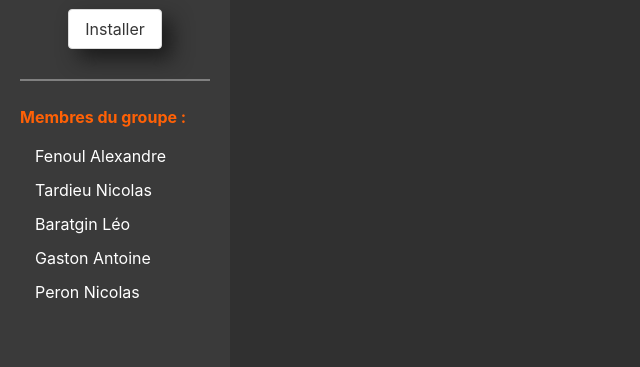
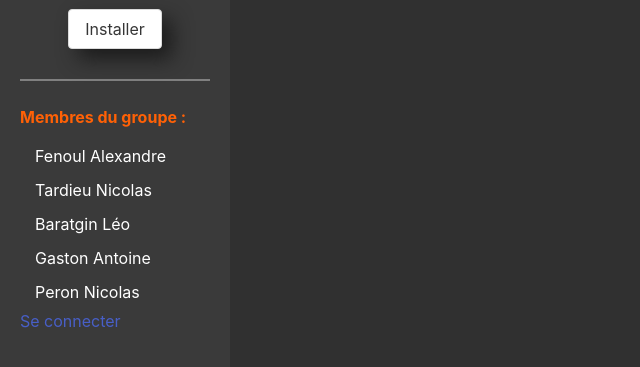
Before and after one commit to AlexFenoul/AWP-TP, a website built with webpack: page index.html in a window 1280 px wide. Shown: the part 89-456 px from the top of the page, without its empty margins (0-640 px from the left). Built offline with nearby package versions, Linux system fonts and the light colour scheme; files whose address does not match are found by name.

```diff
--- a/index.html
+++ b/index.html
@@ -70,6 +70,7 @@
                         <li>Gaston Antoine</li>
                         <li>Peron Nicolas</li>
                     </ul>
+                    <a href="https://awp-tp.netlify.app/login">Se connecter</a>
                 </div>
             </div>
             <div class="container">
```
